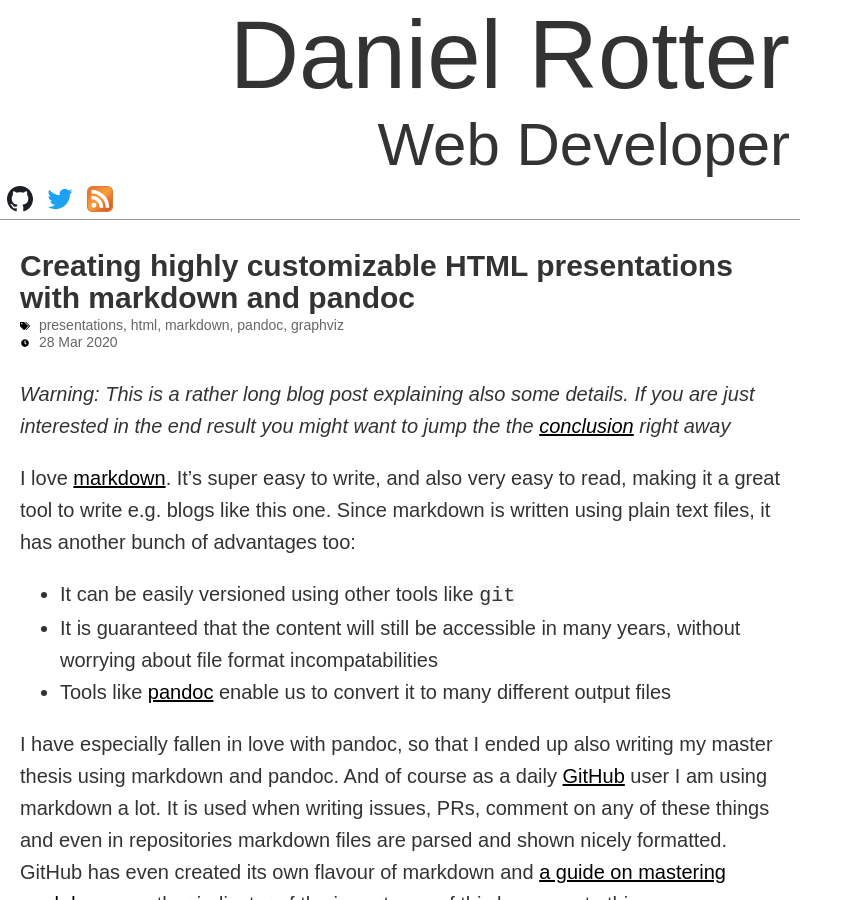
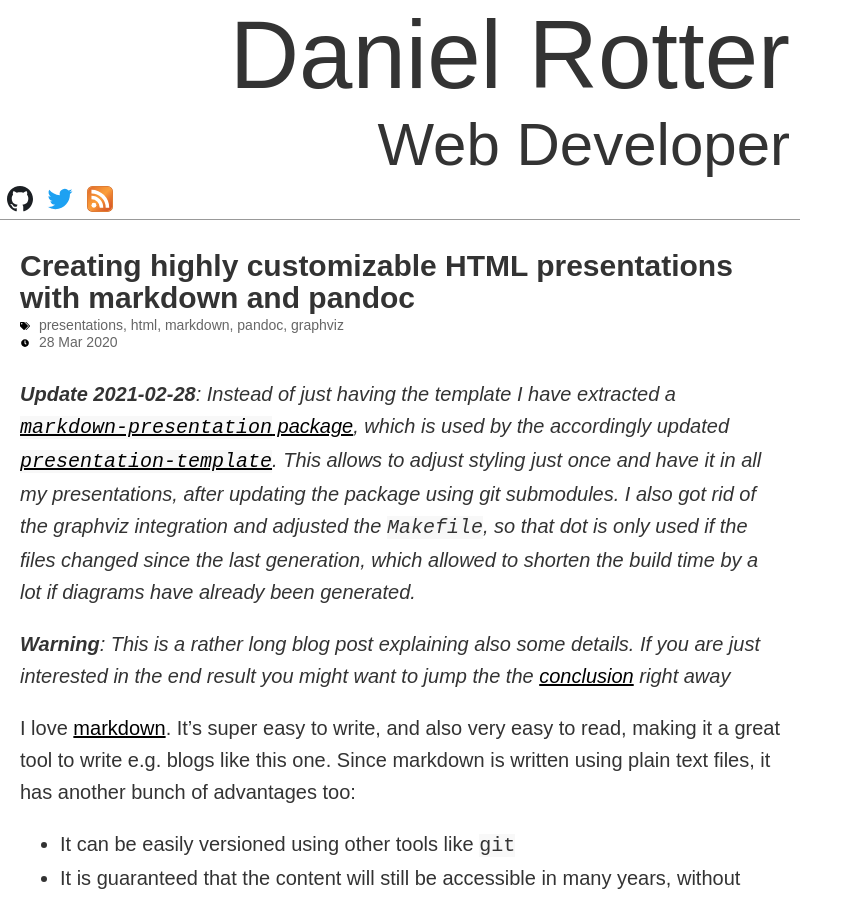
Before and after one commit to danrot/danrot.github.io, a Jekyll site: the page built from _posts/2020-03-28-creating-highly-customizable-html-presentation-with-markdown-and-pandoc.md, in a window 1280 px wide and 900 px high. Shown: the whole window, without its empty margins (0-863 px from the left). Built offline with Jekyll 4.4.1, drawn with Linux system fonts in a browser that asks for light colours.

Commit message:
Update markdown presentation blogpost with link to  new markdown-presentation package

```diff
--- a/_posts/2020-03-28-creating-highly-customizable-html-presentation-with-markdown-and-pandoc.md
+++ b/_posts/2020-03-28-creating-highly-customizable-html-presentation-with-markdown-and-pandoc.md
@@ -2,6 +2,7 @@
 layout: post
 title: Creating highly customizable HTML presentations with markdown and pandoc
 excerpt: Presentations can be created using markdown, a plain file format. There are some available options, but let's see why it pays off to build your own solution.
+last_modified_at: 2021-02-28
 
 tags:
     - presentations
@@ -10,7 +11,14 @@ tags:
     - pandoc
     - graphviz
 ---
-*Warning: This is a rather long blog post explaining also some details. If you are just interested in the end result
+***Update 2021-02-28**: Instead of just having the template I have extracted a
+[`markdown-presentation` package](https://github.com/danrot/markdown-presentation), which is used by the accordingly
+updated [`presentation-template`](https://github.com/danrot/presentation-template). This allows to adjust styling
+just once and have it in all my presentations, after updating the package using git submodules. I also got rid of the
+graphviz integration and adjusted the `Makefile`, so that dot is only used if the files changed since the last
+generation, which allowed to shorten the build time by a lot if diagrams have already been generated.*
+
+***Warning**: This is a rather long blog post explaining also some details. If you are just interested in the end result
 you might want to jump the the [conclusion](#conclusion) right away*
 
 I love [markdown](https://daringfireball.net/projects/markdown/). It's super easy to write, and also very easy to read,
```
